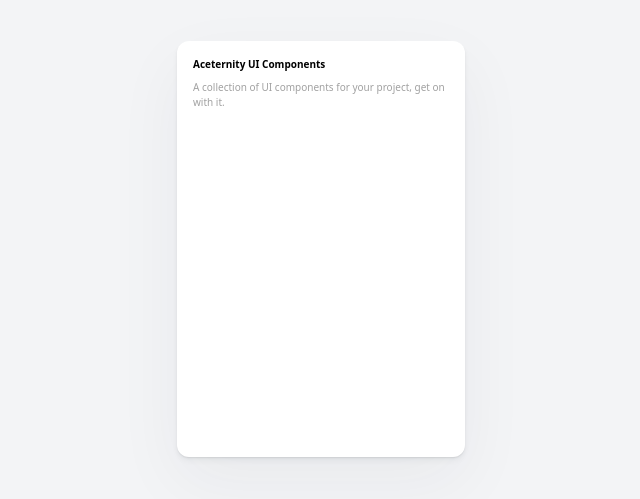
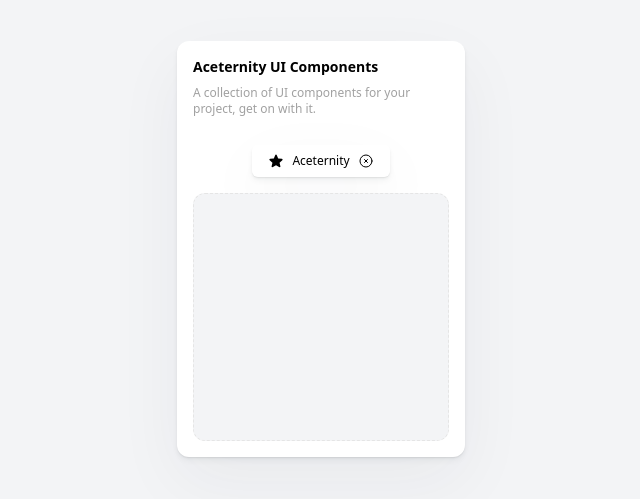
Before and after one commit to harsh-05/react-tailwind-motion-practice, a React (Vite) app: page / in a window 1280 px wide. Shown: the part 151-650 px from the top of the page, without its empty margins (319-959 px from the left). Built offline with nearby package versions, Linux system fonts and the light colour scheme.

Commit message:
Added the hidden card inside card

```diff
--- a/src/Components/AnimatedCard.tsx
+++ b/src/Components/AnimatedCard.tsx
@@ -1,8 +1,147 @@
+import {easeInOut, motion} from 'motion/react'
 export default function AnimatedCard() {
-    return (
-      <div className="bg-white rounded-xl min-h-104 h-104 w-72 font-sans shadow-[0_1px_1px_rgba(0,0,0,0.05),0_4px_6px_rgba(34,42,53,0.04),0_24px_68px_rgba(47,48,55,0.05),0_2px_3px_rgba(0,0,0,0.04)] p-4 flex flex-col ">
-        <h5 className="text-[10px] font-bold">Aceternity UI Components</h5>
-        <p className="text-[10px] mt-2 text-neutral-400  font-sans">A collection of UI components for your project, get on with it.</p>
+
+  return (
+    <motion.div className="bg-white rounded-xl min-h-104 h-104 w-72 font-sans shadow-[0_1px_1px_rgba(0,0,0,0.05),0_4px_6px_rgba(34,42,53,0.04),0_24px_68px_rgba(47,48,55,0.05),0_2px_3px_rgba(0,0,0,0.04)] p-4 flex flex-col ">
+      <h5 className="text-sm font-bold">Aceternity UI Components</h5>
+      <p className="text-xs mt-2 text-neutral-400  font-sans">
+        A collection of UI components for your project, get on with it.
+      </p>
+      <div className="flex items-center justify-center mt-7 ">
+        <button className="flex items-end justify-center gap-2 text-sm rounded-md shadow-[0_1px_1px_rgba(0,0,0,0.05),0_4px_6px_rgba(34,42,53,0.04),0_24px_68px_rgba(47,48,55,0.05),0_2px_3px_rgba(0,0,0,0.04)] py-2 px-4">
+          <div>
+            <svg
+              xmlns="http://www.w3.org/2000/svg"
+              viewBox="0 0 24 24"
+              fill="currentColor"
+              className="size-4"
+            >
+              <path
+                fill-rule="evenodd"
+                d="M10.788 3.21c.448-1.077 1.976-1.077 2.424 0l2.082 5.006 5.404.434c1.164.093 1.636 1.545.749 2.305l-4.117 3.527 1.257 5.273c.271 1.136-.964 2.033-1.96 1.425L12 18.354 7.373 21.18c-.996.608-2.231-.29-1.96-1.425l1.257-5.273-4.117-3.527c-.887-.76-.415-2.212.749-2.305l5.404-.434 2.082-5.005Z"
+                clip-rule="evenodd"
+              />
+            </svg>
+          </div>
+
+          <p className="text-xs">Aceternity</p>
+          <div>
+            <svg
+              xmlns="http://www.w3.org/2000/svg"
+              fill="none"
+              viewBox="0 0 24 24"
+              stroke-width="1.5"
+              stroke="currentColor"
+              className="size-4"
+            >
+              <path
+                stroke-linecap="round"
+                stroke-linejoin="round"
+                d="m9.75 9.75 4.5 4.5m0-4.5-4.5 4.5M21 12a9 9 0 1 1-18 0 9 9 0 0 1 18 0Z"
+              />
+            </svg>
+          </div>
+        </button>
       </div>
-    );
+
+      <div className="flex-1 bg-gray-100 mt-4 rounded-xl border border-dashed border-neutral-200 relative">
+        <motion.div
+          initial={{
+            opacity: 0,
+            scale: 0.98,
+             filter:  "blur(10px)"
+          }}
+
+          whileHover={{
+            opacity: 1,
+            scale: 1.05,
+            filter: 'blur(0px)'
+          }}
+          transition={{
+            duration: 0.4,
+            ease: easeInOut
+          }}
+          className="absolute inset-0 bg-white divide-y divide-neutral-200 rounded-xl h-full w-full border border-neutral-200">
+          <div className="p-4 flex gap-3">
+            <div className="size-7 shrink-0 shadow-[0_1px_1px_rgba(0,0,0,0.05),0_4px_6px_rgba(34,42,53,0.04),0_24px_68px_rgba(47,48,55,0.05),0_2px_3px_rgba(0,0,0,0.04)] rounded-md flex justify-center items-center bg-white bg-linear-to-br">
+              <svg
+                xmlns="http://www.w3.org/2000/svg"
+                fill="none"
+                viewBox="0 0 24 24"
+                stroke-width="1.5"
+                stroke="currentColor"
+                className="size-4"
+              >
+                <path
+                  stroke-linecap="round"
+                  stroke-linejoin="round"
+                  d="M13.5 16.875h3.375m0 0h3.375m-3.375 0V13.5m0 3.375v3.375M6 10.5h2.25a2.25 2.25 0 0 0 2.25-2.25V6a2.25 2.25 0 0 0-2.25-2.25H6A2.25 2.25 0 0 0 3.75 6v2.25A2.25 2.25 0 0 0 6 10.5Zm0 9.75h2.25A2.25 2.25 0 0 0 10.5 18v-2.25a2.25 2.25 0 0 0-2.25-2.25H6a2.25 2.25 0 0 0-2.25 2.25V18A2.25 2.25 0 0 0 6 20.25Zm9.75-9.75H18a2.25 2.25 0 0 0 2.25-2.25V6A2.25 2.25 0 0 0 18 3.75h-2.25A2.25 2.25 0 0 0 13.5 6v2.25a2.25 2.25 0 0 0 2.25 2.25Z"
+                />
+              </svg>
+            </div>
+            <div className="flex flex-col text-[0.6rem]">
+              <p className="font-bold text-neutral-600">
+                Aceternity UI components
+              </p>
+              <p className="text-neutral-400">
+                A collection of UI components which are hand made.
+              </p>
+            </div>
+          </div>
+
+          <div className="p-4 flex gap-3">
+            <div className="size-7 shrink-0 shadow-[0_1px_1px_rgba(0,0,0,0.05),0_4px_6px_rgba(34,42,53,0.04),0_24px_68px_rgba(47,48,55,0.05),0_2px_3px_rgba(0,0,0,0.04)] rounded-md flex justify-center items-center bg-white bg-linear-to-br">
+              <svg
+                xmlns="http://www.w3.org/2000/svg"
+                fill="none"
+                viewBox="0 0 24 24"
+                stroke-width="1.5"
+                stroke="currentColor"
+                className="size-4"
+              >
+                <path
+                  stroke-linecap="round"
+                  stroke-linejoin="round"
+                  d="M7.5 8.25h9m-9 3H12m-9.75 1.51c0 1.6 1.123 2.994 2.707 3.227 1.129.166 2.27.293 3.423.379.35.026.67.21.865.501L12 21l2.755-4.133a1.14 1.14 0 0 1 .865-.501 48.172 48.172 0 0 0 3.423-.379c1.584-.233 2.707-1.626 2.707-3.228V6.741c0-1.602-1.123-2.995-2.707-3.228A48.394 48.394 0 0 0 12 3c-2.392 0-4.744.175-7.043.513C3.373 3.746 2.25 5.14 2.25 6.741v6.018Z"
+                />
+              </svg>
+            </div>
+            <div className="flex flex-col text-[0.6rem]">
+              <p className="font-bold text-neutral-600">Aceternity Messages</p>
+              <p className="text-neutral-400">
+                All queries will be resolved through our trained staff,
+                available through chat and calls
+              </p>
+            </div>
+          </div>
+
+          <div className="p-4 flex gap-3">
+            <div className="size-7 shrink-0 shadow-[0_1px_1px_rgba(0,0,0,0.05),0_4px_6px_rgba(34,42,53,0.04),0_24px_68px_rgba(47,48,55,0.05),0_2px_3px_rgba(0,0,0,0.04)] rounded-md flex justify-center items-center bg-white bg-linear-to-br">
+              <svg
+                xmlns="http://www.w3.org/2000/svg"
+                fill="none"
+                viewBox="0 0 24 24"
+                stroke-width="1.5"
+                stroke="currentColor"
+                className="size-4"
+              >
+                <path
+                  stroke-linecap="round"
+                  stroke-linejoin="round"
+                  d="M3 8.689c0-.864.933-1.406 1.683-.977l7.108 4.061a1.125 1.125 0 0 1 0 1.954l-7.108 4.061A1.125 1.125 0 0 1 3 16.811V8.69ZM12.75 8.689c0-.864.933-1.406 1.683-.977l7.108 4.061a1.125 1.125 0 0 1 0 1.954l-7.108 4.061a1.125 1.125 0 0 1-1.683-.977V8.69Z"
+                />
+              </svg>
+            </div>
+            <div className="flex flex-col text-[0.6rem]">
+              <p className="font-bold text-neutral-600">24 Hours Turnaround.</p>
+              <p className="text-neutral-400">
+                All Queries will be resolved within 24 hours or you will get
+                refund immediately.
+              </p>
+            </div>
+          </div>
+        </motion.div>
+      </div>
+    </motion.div>
+  );
 }
```
